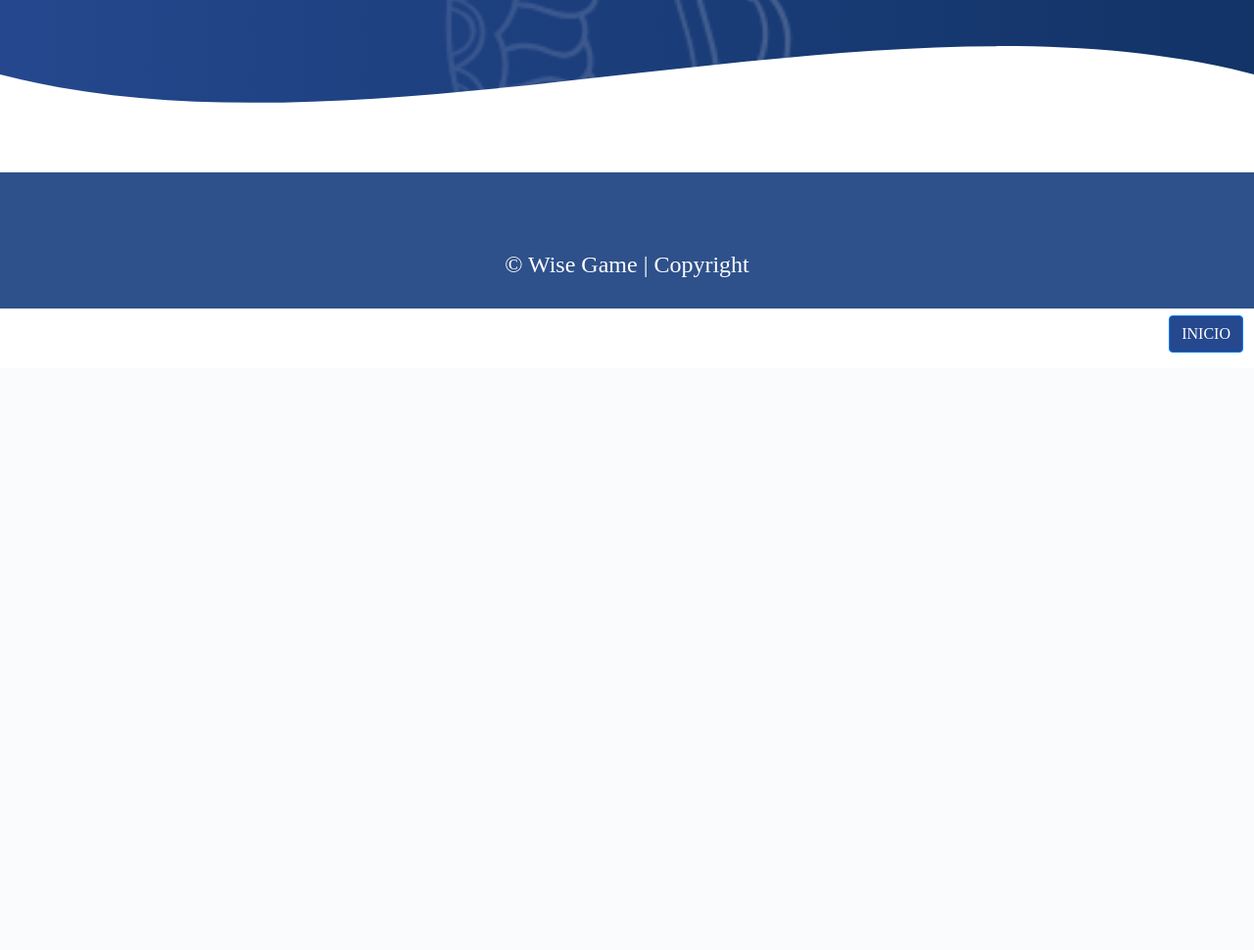
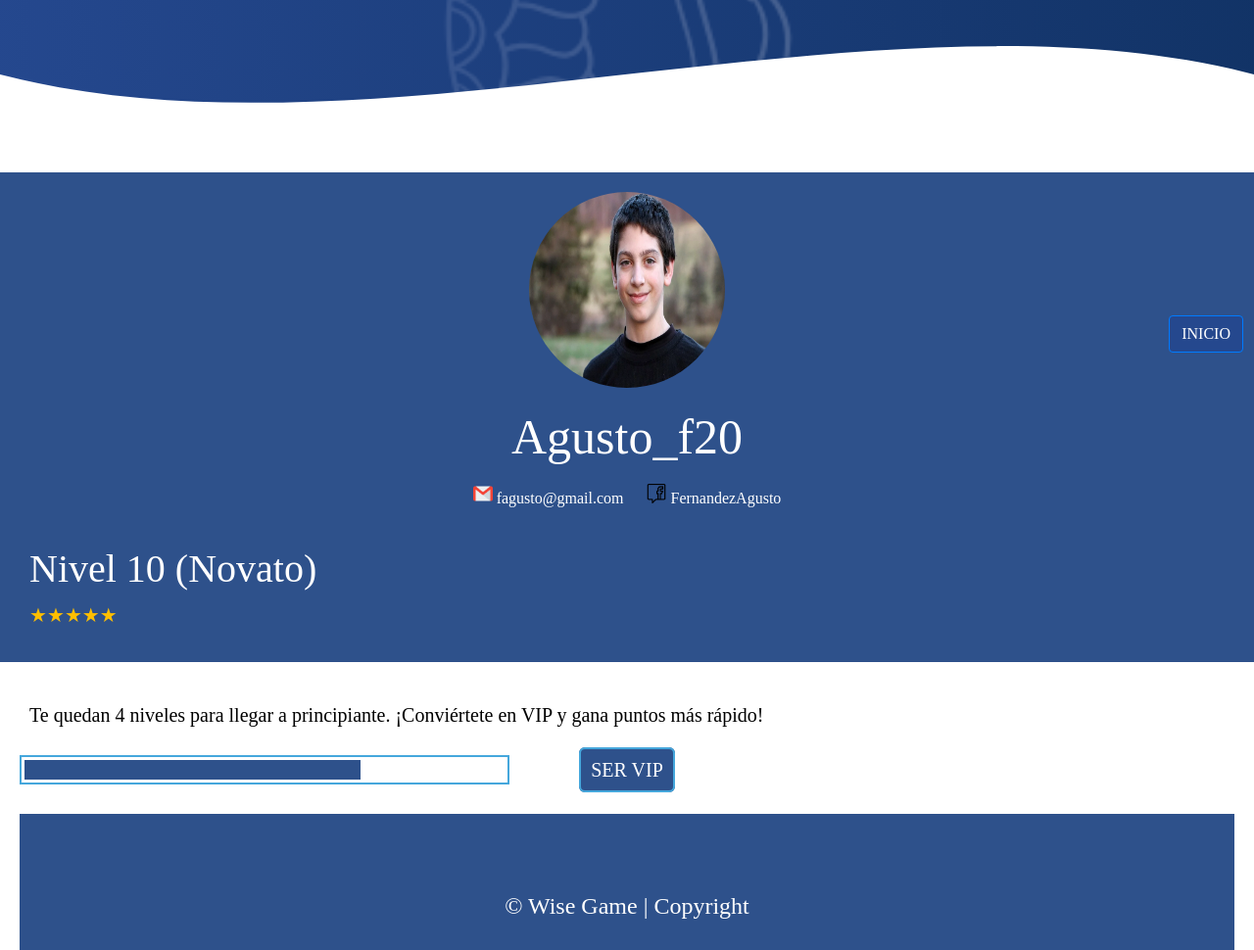
Before and after one commit to EliasZaccheo/DHFS-Grupo1, a PHP site: page /profile.php in a window 1280 px wide. Shown: the part 424-1394 px from the top of the page at 98% size. Before the commit the page ends 784 px from the top, so only its background shows below. Run offline with PHP 8.4, Linux system fonts and the light colour scheme.

Commit message:
Realicé cambios en profile.php/ Questions.php/play.php

```diff
--- a/profile.php
+++ b/profile.php
@@ -3,14 +3,187 @@
 <?php $tittle="Perfil de usuario"; ?>
 <html lang="es" dir="ltr">
   <head>
+    <meta name="viewport" content="width=device-width, initial-scale=3">
     <?php head_of() ?>
     <title><?php echo $tittle;?></title>
   </head>
   <body>
     <?php header_of($tittle) ?>
     <main class="container">
+    </main>
+    <body bgcolor="#E6E6FA">
+      <div class="header">
+      <img
+      class="avatar"
+      src="img/perfil.jpg"
+      />
+        <h1 class="user-name"> Agusto_f20 </h1>
+      <ul class="socials">
+        <li>
+          <i class="icon email"></i>
+          <a href="mailto:fagusto@gmail.com">fagusto@gmail.com</a>
+        </li>
+        <li>
+          <i class="icon facebook"></i>
+        <a href="https://facebook.com/fagusto">FernandezAgusto</a>
+       </li>
+    </ul>
+    <div class="about">
+      <h3> Nivel 10 (Novato) </h3>
+      <p class="clasificacion">
+      <input id="radio1" type="radio" name="estrellas" value="5"><!--
+      --><label for="radio1">★</label><!--
+      --><input id="radio2" type="radio" name="estrellas" value="4"><!--
+      --><label for="radio2">★</label><!--
+      --><input id="radio3" type="radio" name="estrellas" value="3"><!--
+      --><label for="radio3">★</label><!--
+      --><input id="radio4" type="radio" name="estrellas" value="2"><!--
+      --><label for="radio4">★</label><!--
+      --><input id="radio5" type="radio" name="estrellas" value="1"><!--
+      --><label for="radio5">★</label>
+    </p>
+    </form>
+    <br>
+    <br>
+      <p>
+        Te quedan 4 niveles para llegar a principiante.
+        ¡Conviértete en VIP y gana puntos más rápido!
+      </p>
+        </div>
 
-    </main>
-    <?php footer_of(); ?>
+      <div id="progress">
+          <span id="percent"></span>
+          <div id="bar"></div>
+        </div>
+    <a class="boton_personalizado" href="">SER VIP</a>
   </body>
-</html>
+  </html>
+<?php footer_of(); ?>
+
+
+<style>
+
+.header {
+text-align: center;
+background-color: #2e518b;
+padding: 20px;
+height: 500px;
+}
+.avatar {
+  width: 200px;
+  height: 200px;
+  border-radius: 50%;
+}
+.user-name {
+  font-size: 50px;
+  margin-top: 20px;
+  color:#ffffff; // color blanco//
+  }
+.socials {
+  list-style:none;
+  text-align:center;
+  padding:0;
+}
+.socials li{
+  display: inline-block;
+  margin: 10px;
+}
+a{
+  text-decoration: none;
+  color:#ffffff;
+}
+a:hover {
+  color: #ffffff;
+}
+.icon {
+  width: 20px;
+  height: 20px;
+  display: inline-block;
+  background-size: cover;
+}
+.email{
+  background-image: url("img/gmail.png");
+}
+
+.facebook{
+background-image: url("img/facebook.png");
+}
+#form {
+  width: 250px;
+  margin: 0 auto;
+  height: 50px;
+}
+
+#form p {
+  text-align: center;
+}
+
+#form label {
+  font-size: 50px;
+}
+
+input[type="radio"] {
+  display: none;
+}
+
+label {
+  color:#ffbf00;
+}
+
+.clasificacion {
+  direction: rtl;
+  unicode-bidi: bidi-override;
+}
+
+label:hover,
+label:hover ~ label {
+  color: orange;
+}
+
+input[type="radio"]:checked ~ label {
+  color: orange;
+}
+.about {
+padding: 10px;
+text-align: left;
+}
+.about h3 {
+  color: #ffffff;
+  font-size: 40px;
+  }
+.about p {
+  color: #000000;
+  font-size: 20px;
+  }
+
+  #progress {
+ width: 500px;
+ border:2px solid #45A7DC;
+ position: relative;
+ padding: 3px;
+}
+
+#percent {
+ position: absolute;
+ left: 50%;
+}
+
+#bar {
+ height: 20px;
+ background-color:#2e518b;
+ width: 70%;
+}
+
+.boton_personalizado {   /*este es el boton de ser vip*/
+  text-decoration: none;
+  padding: 10px;
+  font-size: 20px;
+  color: #ffffff;
+  background-color: #2e518b;
+  border-radius: 6px;
+  border: 2px solid #45A7DC;
+  position: relative;
+  bottom: 30px;
+  }
+
+</style>
```
Also changed, not shown: admin.php (+26 -0 lines), php/questions.php (+13 -9 lines), play.php (+20 -3 lines).
